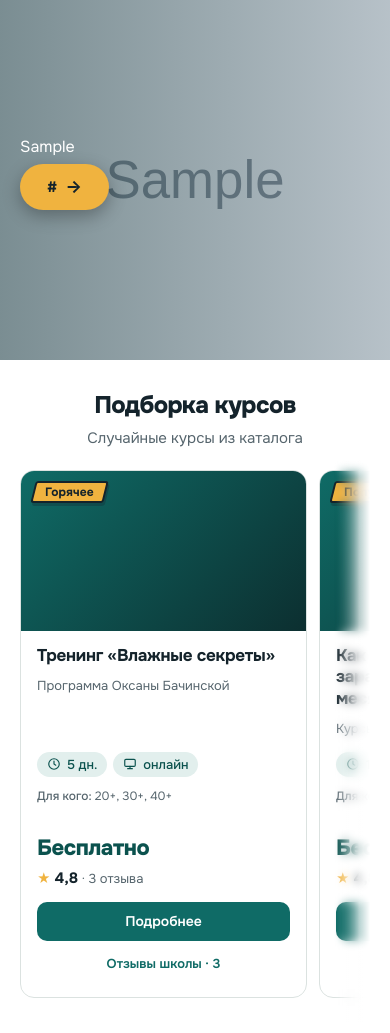
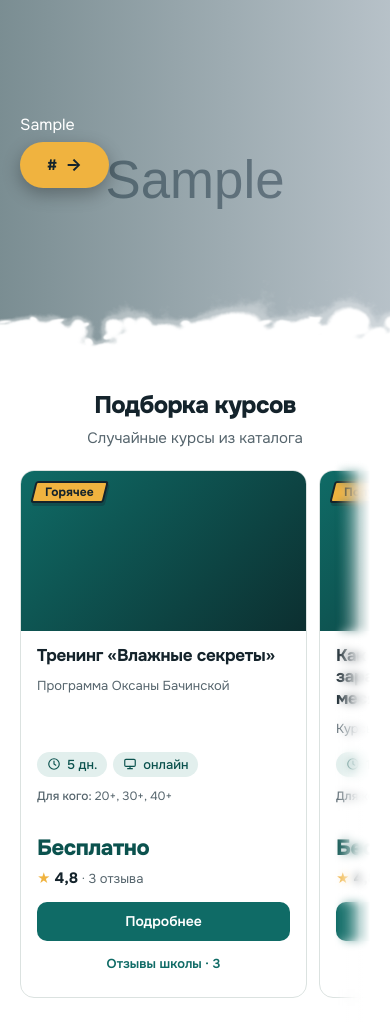
Before and after one commit to Santilka/partners, a Django app: page / in a window 390 px wide. Shown: the part 106-1139 px from the top of the page. Run offline with Django 5.2, Linux system fonts and the light colour scheme; data comes from the database, SQL or seed files in the repository; tables that the repository leaves empty hold one stand-in row (values such as "Sample post"); grey boxes marked "Sample" are stand-in pictures.

Commit message:
Добавил облачко

```diff
--- a/static/css/style.css
+++ b/static/css/style.css
@@ -518,11 +518,21 @@ footer a:hover{color:#fff}
    COMPONENT: HERO SLIDER
    ========================================================================== */
 .hero-slider{
+  --cloud-h:clamp(80px,11vw,150px);
   padding:0;
   position:relative;
   overflow:hidden;
   background:var(--deep);
   color:#fff;
+}
+.hero-slider::after{
+  content:"";
+  position:absolute;
+  left:-20px;right:-20px;bottom:-8px;
+  height:calc(var(--cloud-h) + 8px);
+  z-index:2;
+  pointer-events:none;
+  background:url("/media/slider/cloud.webp") 50% 100%/auto 100% repeat-x;
 }
 .hero-slider-track{
   display:flex;
@@ -561,7 +571,7 @@ footer a:hover{color:#fff}
   position:relative;
   z-index:2;
   width:100%;
-  padding-block:80px;
+  padding-block:80px calc(var(--cloud-h) + 40px);
   max-width:760px;
 }
 .hero-slide-content h1{
@@ -632,7 +642,7 @@ footer a:hover{color:#fff}
 
 .hero-slider-dots{
   position:absolute;
-  left:0;right:0;bottom:20px;
+  left:0;right:0;bottom:calc(var(--cloud-h) * .8);
   z-index:3;
   display:flex;justify-content:center;gap:10px;
 }
@@ -679,13 +689,13 @@ footer a:hover{color:#fff}
 
   /* --- HERO SLIDER --- */
   .hero-slide{min-height:360px}
-  .hero-slide-inner{padding-block:56px 72px;max-width:100%}
+  .hero-slide-inner{padding-block:56px calc(var(--cloud-h) + 36px);max-width:100%}
   .hero-slide-content h1{font-size:26px;margin-bottom:10px}
   .hero-slide-content h2{font-size:22px}
   .hero-slide-content p{font-size:15px;margin-bottom:18px}
   .hero-slide-btn{padding:13px 26px;font-size:15px}
   .hero-slider-btn{display:none}
-  .hero-slider-dots{bottom:14px;gap:8px}
+  .hero-slider-dots{gap:8px}
   .hero-slider-dot{width:8px;height:8px}
   /* --- шапка --- */
   .header-inner{flex-wrap:wrap;gap:8px 12px}
```
Also changed, not shown: media/courses/Screenshot_2026-10-08-03-25-49-223_com.google.android.apps.photos.jpg (added), media/slider/cloud.webp (added).
